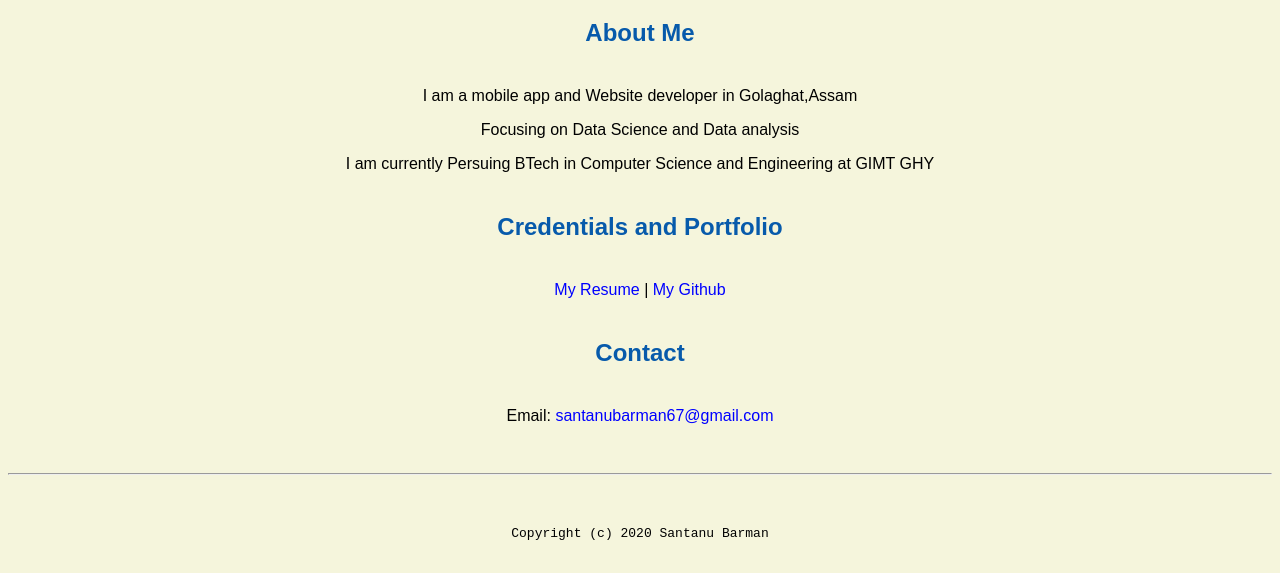
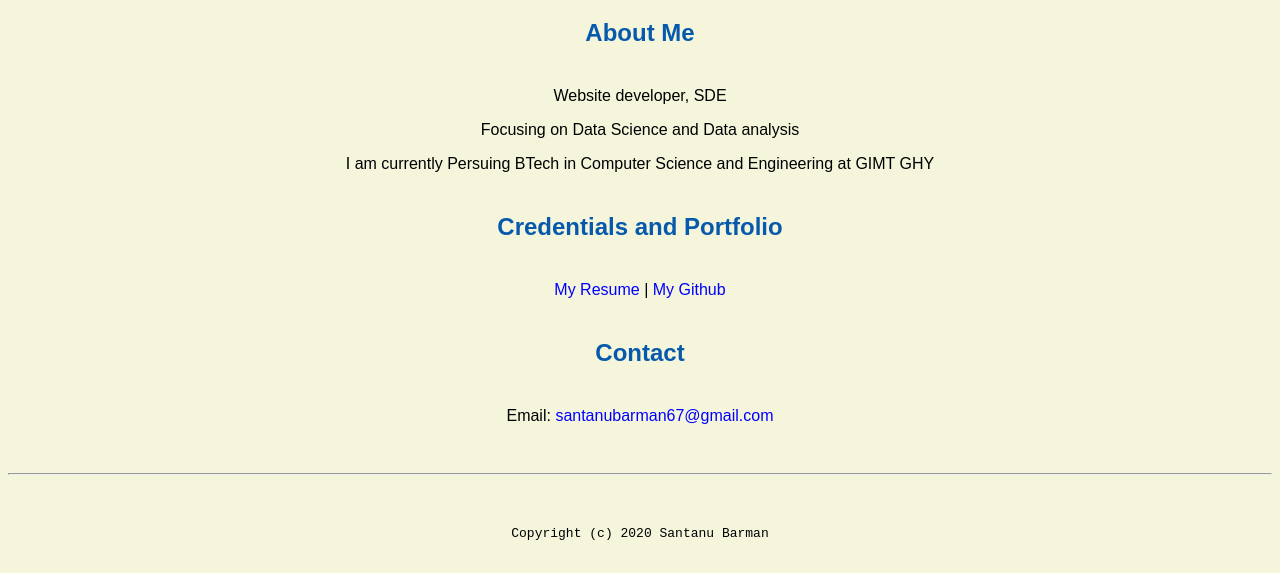
Before and after one commit to SantanuBarman7/santanubarman.github.io, a plain HTML site: page index.html in a window 1280 px wide. Shown: the part 355-928 px from the top of the page. Drawn offline with Linux system fonts and the light colour scheme.

Commit message:
Update index.html

```diff
--- a/index.html
+++ b/index.html
@@ -13,7 +13,7 @@
 	<img src="images/front.jpg" width="30%" alt="ProfilePicture">
 	<h1>Santanu Barman's Portal</h1>
 	<h2>About Me</h2>
-	<p>I am a mobile app and Website developer in Golaghat,Assam</p>
+	<p>Website developer, SDE</p>
 	<p>Focusing on Data Science and Data analysis</p>
 	<p>I am currently Persuing BTech in Computer Science and Engineering at GIMT GHY</p>
 	<h2>Credentials and Portfolio</h2>
```
